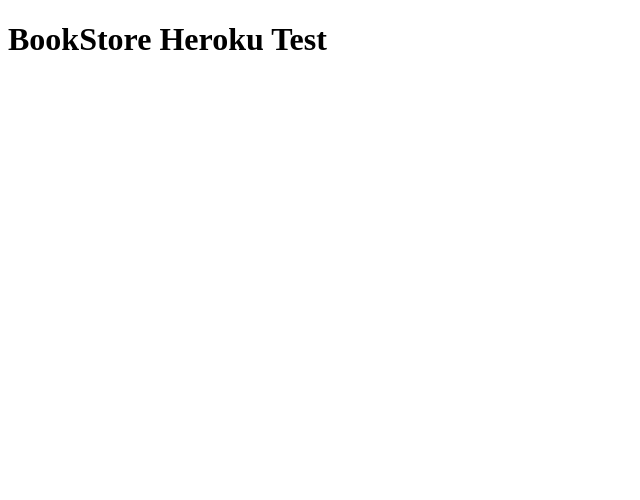
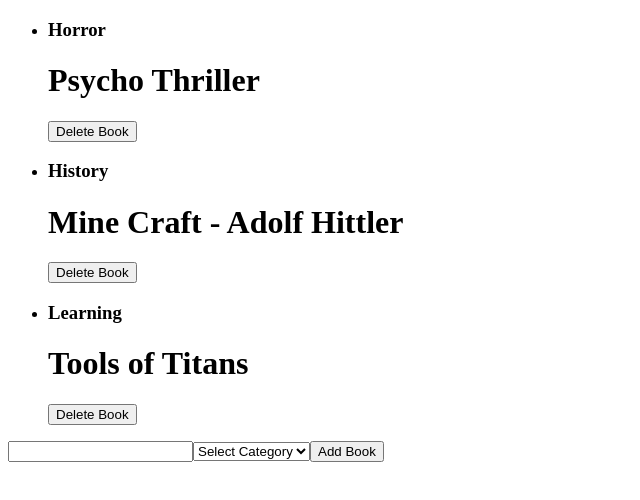
Before and after one commit to canriquez/redux-bookstore, a React (Create React App) app: page / in a window 1280 px wide. Shown: the top 500 px of the page, without its empty margins (0-640 px from the left). Built offline with nearby package versions, Linux system fonts and the light colour scheme.

Commit message:
adds App, BookLists, Book and BooksForm with dummy data

```diff
--- /dev/null
+++ b/src/components/App.js
@@ -0,0 +1,14 @@
+import React from 'react'
+import BooksList from '../containers/BooksList'
+import BooksForm from '../containers/BooksForm'
+
+
+const App = () => (
+    <div>
+        <BooksList />
+        <BooksForm />
+    </div>
+)
+
+
+export default App
--- /dev/null
+++ b/src/components/Book.js
@@ -0,0 +1,21 @@
+import React from 'react'
+
+const Book = (book) => {
+
+    return (
+
+        <li>
+            <div>
+                <h3>{book.category}</h3>
+                <h1>{book.title}</h1>
+            </div>
+            <div>
+                <button type="button">Delete Book</button>
+            </div>
+        </li>
+
+    )
+}
+
+
+export default Book
--- /dev/null
+++ b/src/containers/BooksForm.js
@@ -0,0 +1,32 @@
+import React from 'react'
+
+const BooksForm = (book) => {
+
+    const categories = [
+        'Select Category',
+        'Action',
+        'Biography',
+        'History',
+        'Horror',
+        'Kids',
+        'Learning',
+        'Sci-Fi'
+    ]
+    return (
+        <form action="#">
+            <input type="text" />
+            <select name="category" id="category">
+                {
+                    categories.map((cat, id) => (
+                        <option value={id}>{cat}</option>
+                    ))
+                }
+            </select>
+            <button type="button">Add Book</button>
+        </form>
+
+    )
+}
+
+
+export default BooksForm
--- /dev/null
+++ b/src/containers/BooksList.js
@@ -0,0 +1,40 @@
+import React from 'react'
+import Book from '../components/Book'
+
+const BooksList = () => {
+    let booklist = [
+        {
+            id: 1,
+            category: 'Horror',
+            title: 'Psycho Thriller'
+        },
+        {
+            id: 2,
+            category: 'History',
+            title: 'Mine Craft - Adolf Hittler'
+        },
+        {
+            id: 3,
+            category: 'Learning',
+            title: 'Tools of Titans'
+        }
+    ]
+    return (
+        <div>
+            <ul>
+                {
+                    booklist.map(book =>
+                        <Book
+                            key={book.id}
+                            {...book}
+                        />
+                    )
+                }
+
+            </ul>
+        </div>
+    )
+}
+
+
+export default BooksList
--- a/src/index.js
+++ b/src/index.js
@@ -1,10 +1,11 @@
 import React from 'react';
 import ReactDOM from 'react-dom';
+import App from './components/App'
 
-const App = () => (
-  <h1>
-    BookStore Heroku Test
-  </h1>
+const Main = () => (
+  <div>
+    <App />
+  </div>
 );
 
-ReactDOM.render(<App />, document.getElementById('root'));
+ReactDOM.render(<Main />, document.getElementById('root'));
```
Also changed, not shown: src/actions/index.js (added), src/reducers/books.js (added), src/reducers/index.js (added).
